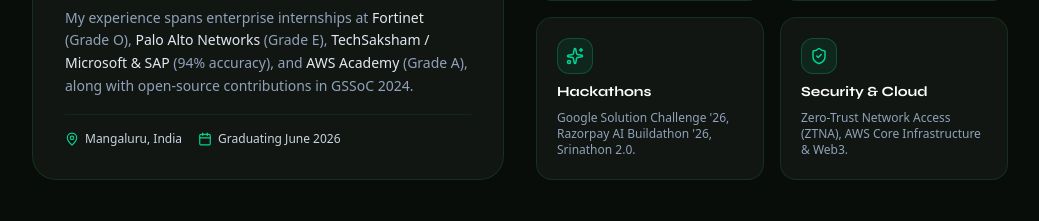
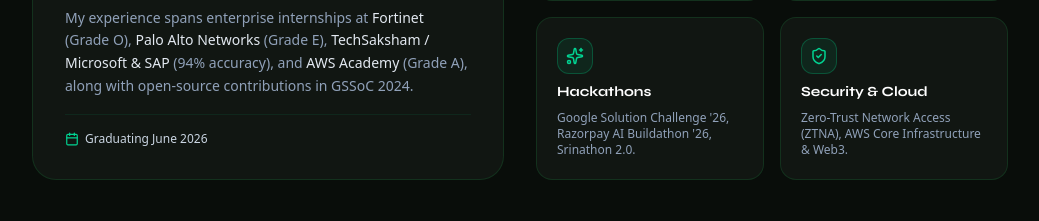
Before and after one commit to DeekshaG96/my-portfolio, a React (Vite) app: page / in a window 1280 px wide. Shown: the part 1540-1761 px from the top of the page, without its empty margins (120-1159 px from the left). Built offline with nearby package versions, Linux system fonts and the light colour scheme.

Commit message:
fix: remove location details from portfolio

```diff
--- a/src/App.tsx
+++ b/src/App.tsx
@@ -20,7 +20,6 @@
   Award,
   Layers,
   Sparkles,
-  MapPin,
   Calendar,
   BookOpen,
   Briefcase,
@@ -527,10 +526,6 @@
 
               <div className="pt-4 border-t border-emerald-500/10 flex flex-wrap gap-4 text-xs">
                 <div className="flex items-center gap-1.5 text-slate-300">
-                  <MapPin size={14} className="text-emerald-400" />
-                  <span>Mangaluru, India</span>
-                </div>
-                <div className="flex items-center gap-1.5 text-slate-300">
                   <Calendar size={14} className="text-emerald-400" />
                   <span>Graduating June 2026</span>
                 </div>
@@ -950,17 +945,6 @@
                 </div>
                 <ArrowUpRight size={18} className="text-slate-400 group-hover:text-emerald-400 transition-colors" />
               </a>
-
-              <div className="bedim-card rounded-2xl p-5 flex items-center justify-between">
-                <div className="space-y-0.5">
-                  <span className="text-[11px] font-bold uppercase tracking-wider text-emerald-400 flex items-center gap-1.5">
-                    <MapPin size={13} /> Location & Mobility
-                  </span>
-                  <p className="text-sm font-semibold text-white">Mangaluru, India</p>
-                  <p className="text-xs text-slate-400">Open to Relocation across India & Global Remote</p>
-                </div>
-                <span className="w-2.5 h-2.5 rounded-full bg-emerald-400 animate-pulse" />
-              </div>
             </div>
           </div>
         </section>
```
